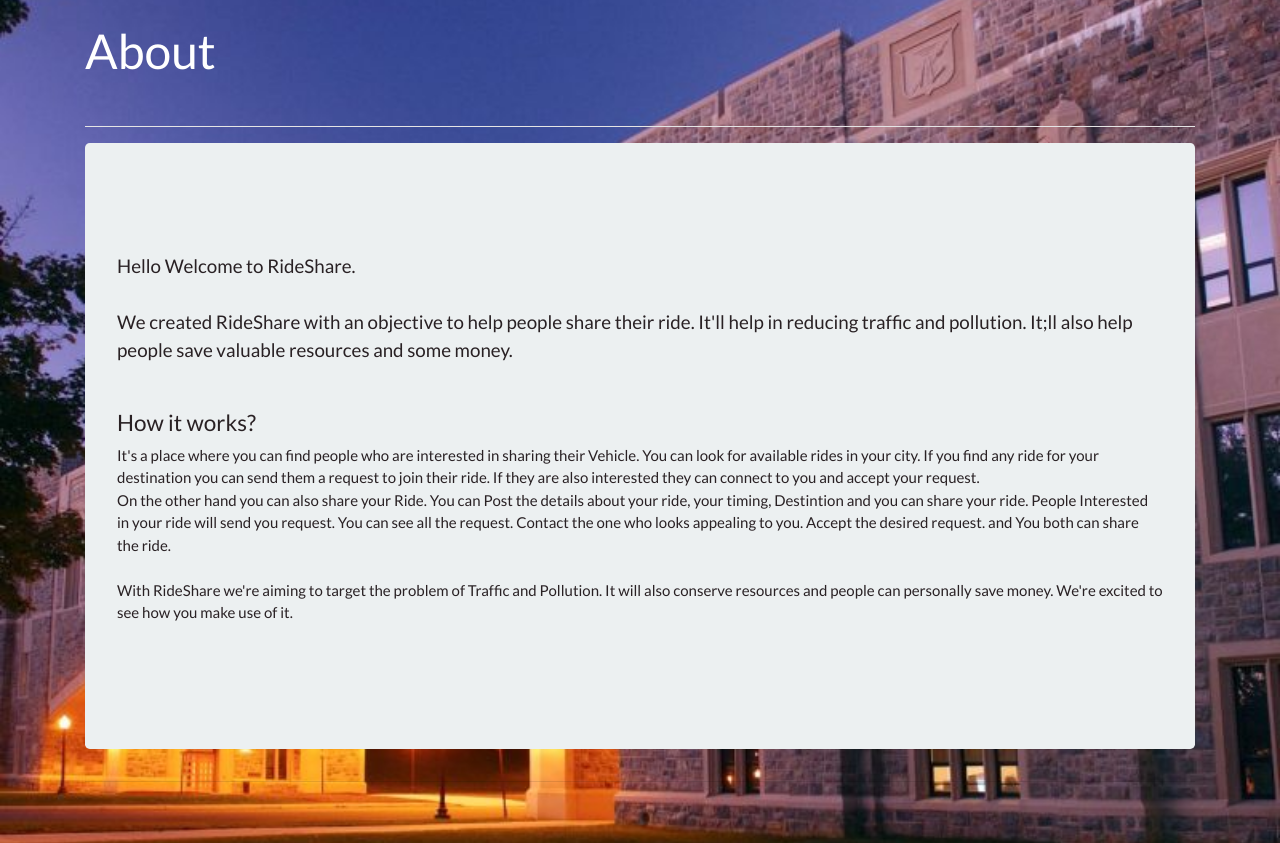
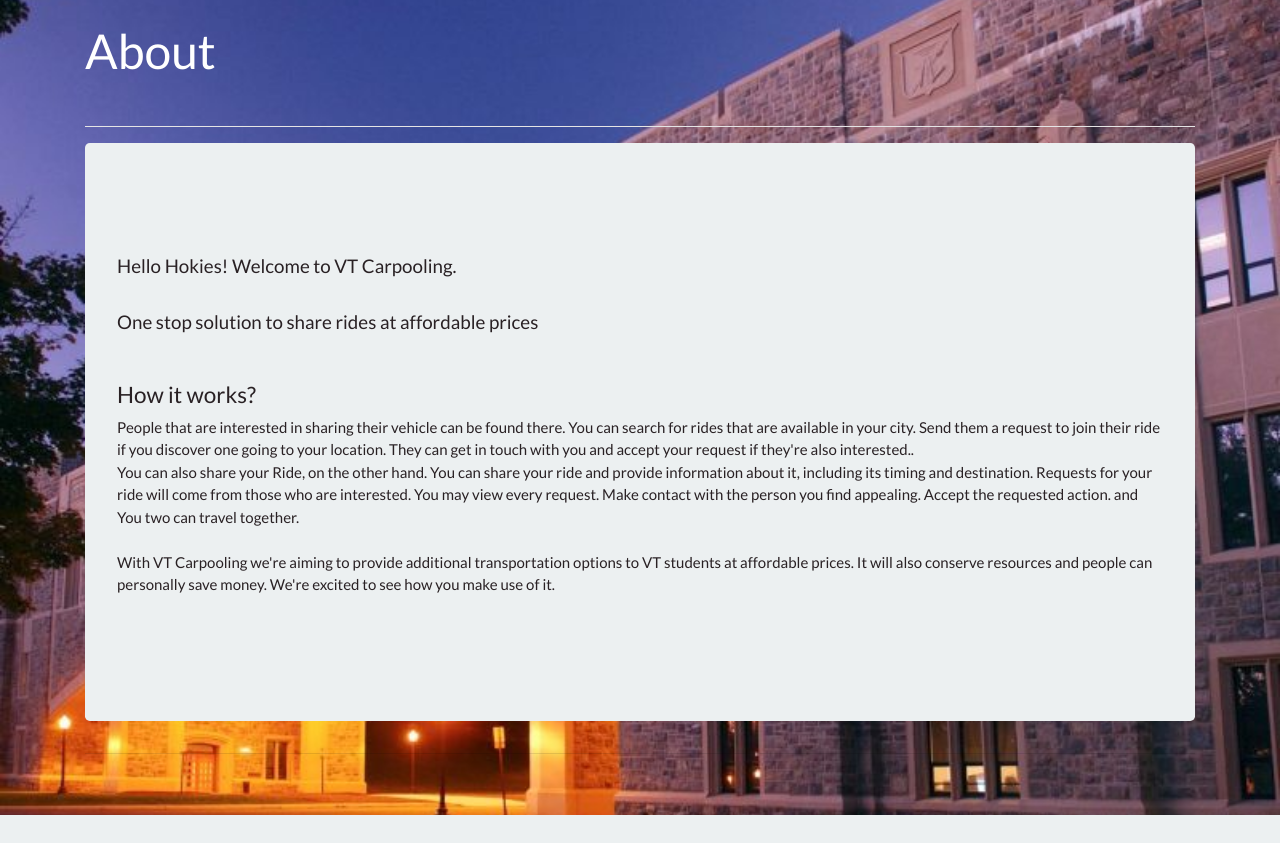
Before and after one commit to nirnejak/RideShare, a Flask app: page /about in a window 1280 px wide. Shown: the part 71-914 px from the top of the page. After the commit the page ends 886 px from the top, so only its background shows below. Run offline with Flask 2, Linux system fonts and the light colour scheme; some libraries are stand-ins or nearby versions.

Commit message:
added the updated about section

```diff
--- a/app/templates/about.html
+++ b/app/templates/about.html
@@ -7,16 +7,16 @@
         <div class="jumbotron animated fadeInUp">
             <br><br>
             <p class="lead">
-				Hello Welcome to RideShare.
+                Hello Hokies! Welcome to VT Carpooling.
                 <br><br>
-				We created RideShare with an objective to help people share their ride.	It'll help in reducing traffic and pollution. It;ll also help people save valuable resources and some money.
+                One stop solution to share rides at affordable prices
                 <br><br>
                 <h4>How it works?</h4>
-				It's a place where you can find people who are interested in sharing their Vehicle. You can look for available rides in your city. If you find any ride for your destination you can send them a request to join their ride. If they are also interested they can connect to you and accept your request.
+                People that are interested in sharing their vehicle can be found there. You can search for rides that are available in your city. Send them a request to join their ride if you discover one going to your location. They can get in touch with you and accept your request if they're also interested..
                 <br>
-				On the other hand you can also share your Ride. You can Post the details about your ride, your timing, Destintion and you can share your ride. People Interested in your ride will send you request. You can see all the request. Contact the one who looks appealing to you. Accept the desired request. and You both can share the ride.
+                You can also share your Ride, on the other hand. You can share your ride and provide information about it, including its timing and destination. Requests for your ride will come from those who are interested. You may view every request. Make contact with the person you find appealing. Accept the requested action. and You two can travel together.
                 <br><br>
-				With RideShare we're aiming to target the problem of Traffic and Pollution. It will also conserve resources and people can personally save money. We're excited to see how you make use of it.
+                With VT Carpooling we're aiming to provide additional transportation options to VT students at affordable prices. It will also conserve resources and people can personally save money. We're excited to see how you make use of it.
             </p>
             <br><br>
             {% if session.logged_in %}
```
Lines whose indentation alone changed are shown as unchanged.
